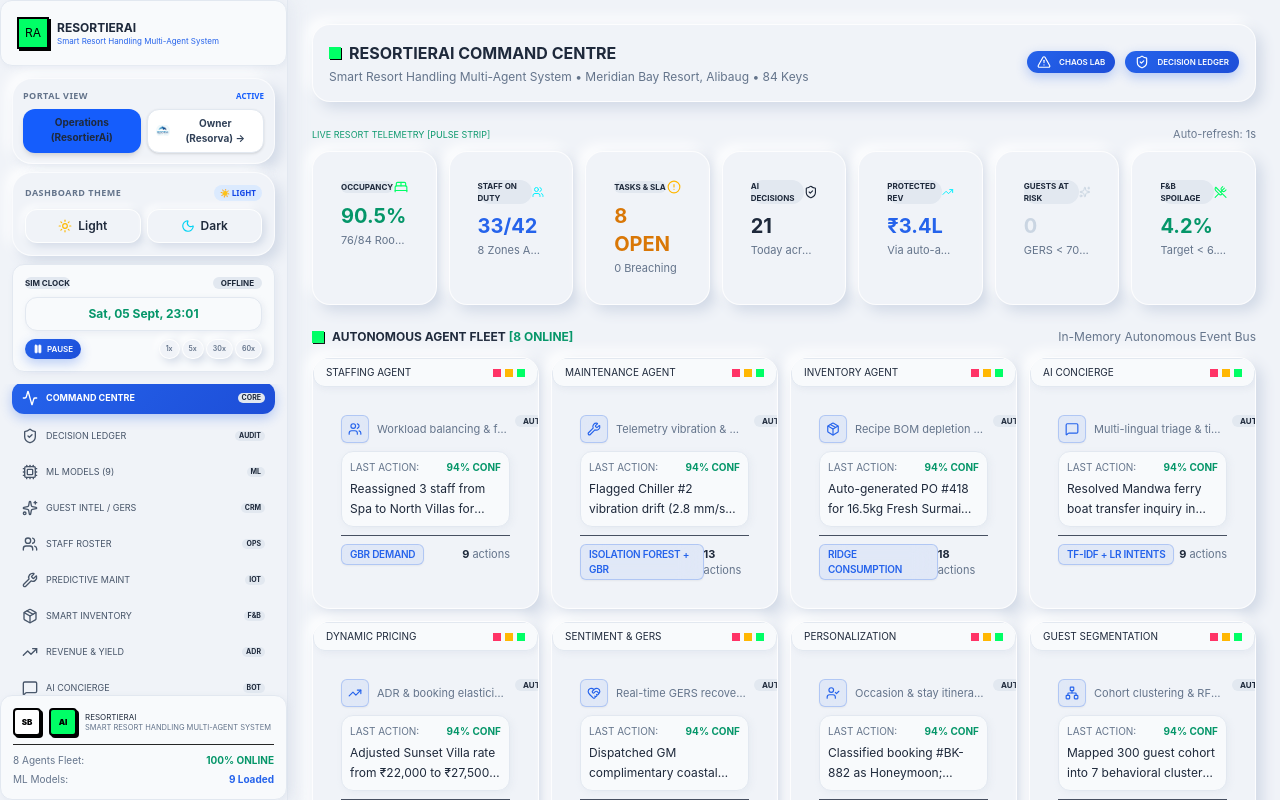
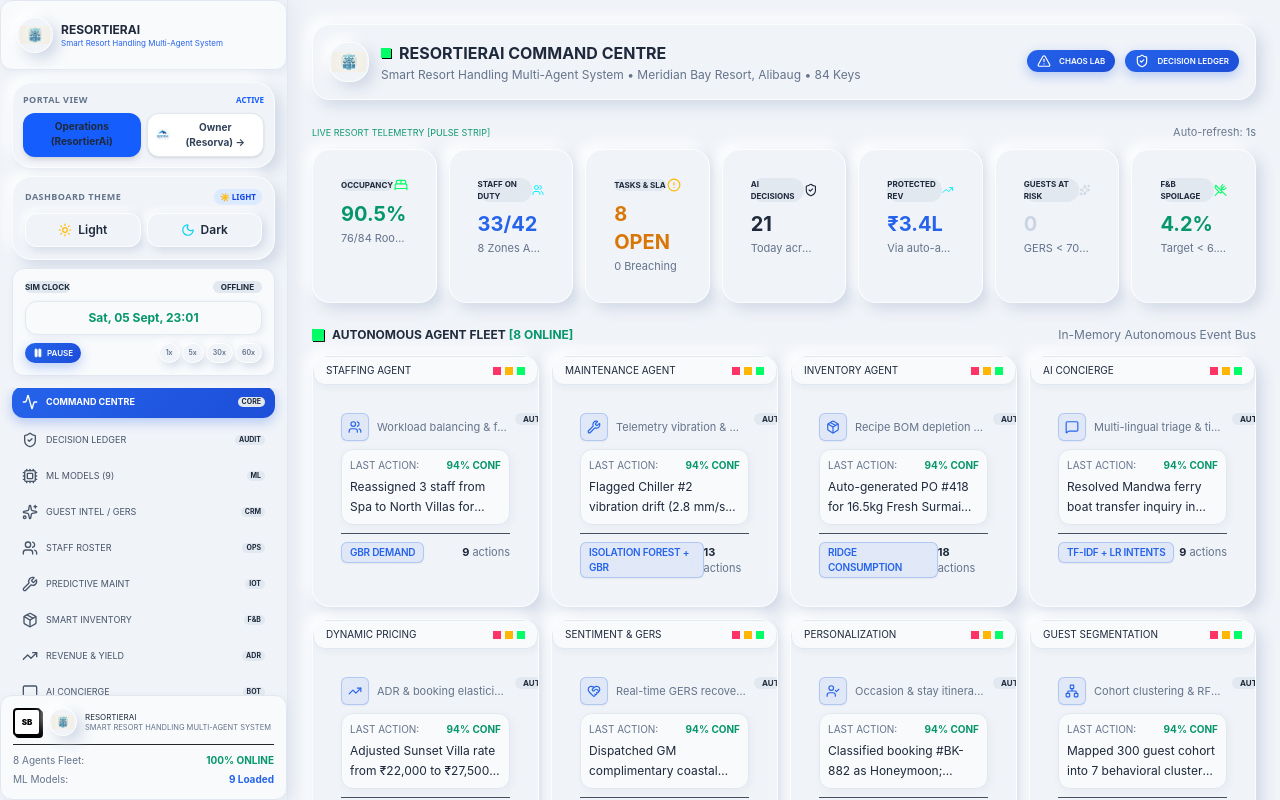
Before and after one commit to Spidy003/Hackcelestial2026, a Next.js app in the folder frontend/: page / in a window 1280 px wide. Shown: the top 800 px of the page. Built offline with nearby package versions, Linux system fonts and the light colour scheme; no server answers.

Commit message:
feat: add ResortierAi AI Agent logo to Navbar, sidebar headers, footer, and Command Centre banner

```diff
--- a/frontend/app/page.tsx
+++ b/frontend/app/page.tsx
@@ -14,9 +14,13 @@ export default function CommandCentrePage() {
     <div className="max-w-7xl mx-auto space-y-6">
       {/* Top Banner with Title & Quick Action buttons */}
       <div className="p-4 bg-[#0a1014] border-2 border-black shadow-[4px_4px_0px_#000] flex flex-col md:flex-row md:items-center justify-between gap-4">
+        <div className="flex items-center gap-3">
+          <div className="w-10 h-10 rounded-xl overflow-hidden border-2 border-cyan-400/80 bg-[#0a1014] p-0.5 shadow-[2px_2px_0px_#000] shrink-0">
+            <img src="/resortier_ai_logo.png" alt="ResortierAi" className="w-full h-full object-contain rounded-lg" />
+          </div>
           <div>
-          <div className="flex items-center gap-2 mb-1">
-            <span className="w-3 h-3 bg-[#00ff66] inline-block shadow-[1px_1px_0px_#000]" />
+            <div className="flex items-center gap-2 mb-0.5">
+              <span className="w-2.5 h-2.5 bg-[#00ff66] inline-block shadow-[1px_1px_0px_#000]" />
               <h1 className="font-pixel text-sm sm:text-base text-white tracking-wider uppercase">
                 RESORTIERAI COMMAND CENTRE
               </h1>
@@ -24,6 +28,7 @@ export default function CommandCentrePage() {
             <p className="font-mono-data text-xs text-slate-400">
               Smart Resort Handling Multi-Agent System • Meridian Bay Resort, Alibaug • 84 Keys
             </p>
+          </div>
         </div>
 
         <div className="flex items-center gap-2.5 flex-wrap">
--- a/frontend/components/Navbar.tsx
+++ b/frontend/components/Navbar.tsx
@@ -64,11 +64,11 @@ export default function Navbar() {
         {/* Logo & Brand */}
         <div className="flex items-center gap-6">
           <Link href="/" className="flex items-center gap-3 group">
-            <div className="w-8 h-8 rounded-full overflow-hidden border-2 border-[#00ff66] shadow-[0_0_8px_rgba(0,255,102,0.4)] flex items-center justify-center bg-[#0a1014] p-0.5">
+            <div className="w-9 h-9 rounded-xl overflow-hidden border-2 border-cyan-400/80 shadow-[0_0_12px_rgba(0,240,255,0.4)] flex items-center justify-center bg-[#0a1014] p-0.5 group-hover:border-[#00ff66] transition-all">
               <img
-                src="/resorva_logo.png"
-                alt="Resorva"
-                className="w-full h-full object-cover rounded-full"
+                src="/resortier_ai_logo.png"
+                alt="ResortierAi"
+                className="w-full h-full object-contain rounded-lg"
                 onError={(e) => {
                   (e.target as HTMLElement).style.display = 'none'
                 }}
--- a/frontend/components/ui/8bit/sidebar.tsx
+++ b/frontend/components/ui/8bit/sidebar.tsx
@@ -95,8 +95,8 @@ export function SidebarLayout({ children }: { children: React.ReactNode }) {
           >
             {mobileOpen ? <X className="w-4 h-4" /> : <Menu className="w-4 h-4" />}
           </Button>
-          <div className="flex items-center gap-1.5">
-            <span className="w-2.5 h-2.5 bg-[#00ff66] inline-block shadow-[1px_1px_0px_#000]" />
+          <div className="flex items-center gap-2">
+            <img src="/resortier_ai_logo.png" alt="ResortierAi" className="w-6 h-6 object-contain rounded bg-[#0a1014] border border-cyan-400/60 p-0.5 shadow-[1px_1px_0px_#000]" />
             <span className="font-pixel text-[11px] text-white tracking-wider">
               RESORTIERAI
             </span>
@@ -153,8 +153,8 @@ export function SidebarLayout({ children }: { children: React.ReactNode }) {
                 onClick={() => setMobileOpen(false)}
                 className="flex items-center gap-2 group"
               >
-                <div className="w-8 h-8 bg-[#00ff66] border-2 border-black flex items-center justify-center text-black font-pixel text-xs shadow-[2px_2px_0px_#000] group-hover:bg-[#2eff81]">
-                  RA
+                <div className="w-9 h-9 rounded-lg overflow-hidden border-2 border-cyan-400/80 bg-[#0a1014] p-0.5 shadow-[2px_2px_0px_#000] group-hover:border-[#00ff66] transition-all shrink-0">
+                  <img src="/resortier_ai_logo.png" alt="ResortierAi" className="w-full h-full object-contain rounded" />
                 </div>
                 <div>
                   <h1 className="font-pixel text-xs text-white tracking-wider">
@@ -355,8 +355,8 @@ export function SidebarLayout({ children }: { children: React.ReactNode }) {
               SB
             </div>
             {/* 8-bit AI Agent Badge */}
-            <div className="w-7 h-7 border-2 border-black bg-[#00ff66] text-black font-pixel text-[8px] font-black flex items-center justify-center shadow-[2px_2px_0px_#000] rounded-sm">
-              AI
+            <div className="w-7 h-7 border-2 border-cyan-400/80 bg-[#0a1014] p-0.5 rounded shadow-[2px_2px_0px_#000] shrink-0">
+              <img src="/resortier_ai_logo.png" alt="ResortierAi" className="w-full h-full object-contain" />
             </div>
             <div>
               <div className="font-pixel text-[8px] text-white">RESORTIERAI</div>
```
Also changed, not shown: frontend/public/resortier_ai_logo.png (added). Lines whose indentation alone changed are shown as unchanged.
